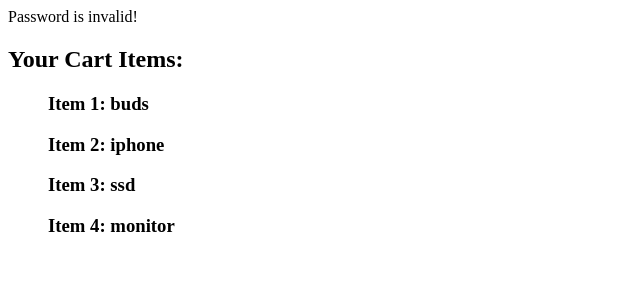
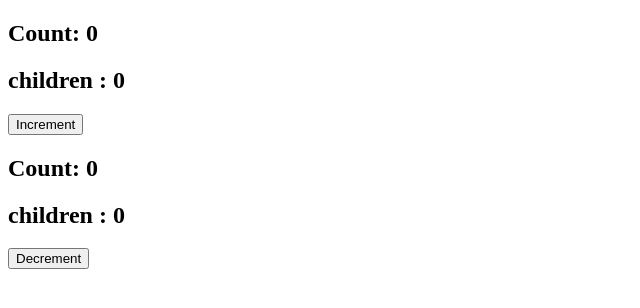
Before and after one commit to shivamsinghAIMLops32/react-practice-frontend, a React (Vite) app: page / in a window 1280 px wide. Shown: the top 308 px of the page, without its empty margins (0-640 px from the left). Built offline with nearby package versions, Linux system fonts and the light colour scheme.

Commit message:
passing state from one comp to another

```diff
--- a/package.json
+++ b/package.json
@@ -11,7 +11,8 @@
   },
   "dependencies": {
     "react": "^18.3.1",
-    "react-dom": "^18.3.1"
+    "react-dom": "^18.3.1",
+    "react-icons": "^5.3.0"
   },
   "devDependencies": {
     "@eslint/js": "^9.11.1",
--- a/src/App.jsx
+++ b/src/App.jsx
@@ -1,26 +1,16 @@
-import React from "react";
-import Cart from "./components/Cart";
-
-const Validpassword = () => {
-  return <div>Password is valid!</div>;
-};
-
-const Invalidpassword = () => {
-  return <div>Password is invalid!</div>;
-};
-
-
-const Password = ({ isValid }) => {
-  return isValid ? <Validpassword /> : <Invalidpassword />;
-};
+import React, { useState } from 'react';
+import Increment from './components/Increment';
+import Decrement from './components/Decrement';
 
 const App = () => {
-  return (
-    <div>
-      <Password isValid={false} />
-      <Cart />
-    </div>
-  );
-};
+    const [count, setCount] = useState(0);
+
+    return (
+        <div>
+            <Increment count={count} updateCount={() => setCount(count + 1)} ><h2>children : {count}</h2></Increment>
+            <Decrement count={count} updateCount={() => setCount(count - 1)} ><h2>children : {count}</h2></Decrement>
+        </div>
+    );
+}
 
 export default App;
--- a/src/components/Cart.jsx
+++ /dev/null
@@ -1,28 +0,0 @@
-import React from "react";
-
-const Cart = () => {
-  const items = ["buds", "iphone", "ssd", "monitor"];
-
-  return (
-    <div>
-      {items.length > 0 ? (
-        <div>
-          <h2>Your Cart Items:</h2>
-          <ul>
-            {items.map((value, index) => (
-              <li key={index} style={{ listStyle: "none" }}>
-                <h3>
-                  Item {index + 1}: {value}
-                </h3>
-              </li>
-            ))}
-          </ul>
-        </div>
-      ) : (
-        <h2>No items in cart.</h2>
-      )}
-    </div>
-  );
-};
-
-export default Cart;
--- /dev/null
+++ b/src/components/Decrement.jsx
@@ -0,0 +1,17 @@
+import React from 'react';
+
+const Decrement = ({ count, updateCount ,children}) => {
+    const handleClick = () => {
+        updateCount();
+    }
+
+    return (
+        <div>
+            <h2>Count: {count}</h2>
+            {children}
+            <button onClick={handleClick}>Decrement</button>
+        </div>
+    );
+}
+
+export default Decrement;
--- /dev/null
+++ b/src/components/Increment.jsx
@@ -0,0 +1,18 @@
+
+import React from 'react';
+
+const Increment = ({ count, updateCount ,children}) => {
+    const handleClick = () => {
+        updateCount();
+    }
+
+    return (
+        <div>
+            <h2>Count: {count}</h2>
+            {children}
+            <button onClick={handleClick}>Increment</button>
+        </div>
+    );
+}
+
+export default Increment;
```
Also changed, not shown: 1 other file (tests, documents, lock files or other folders).
